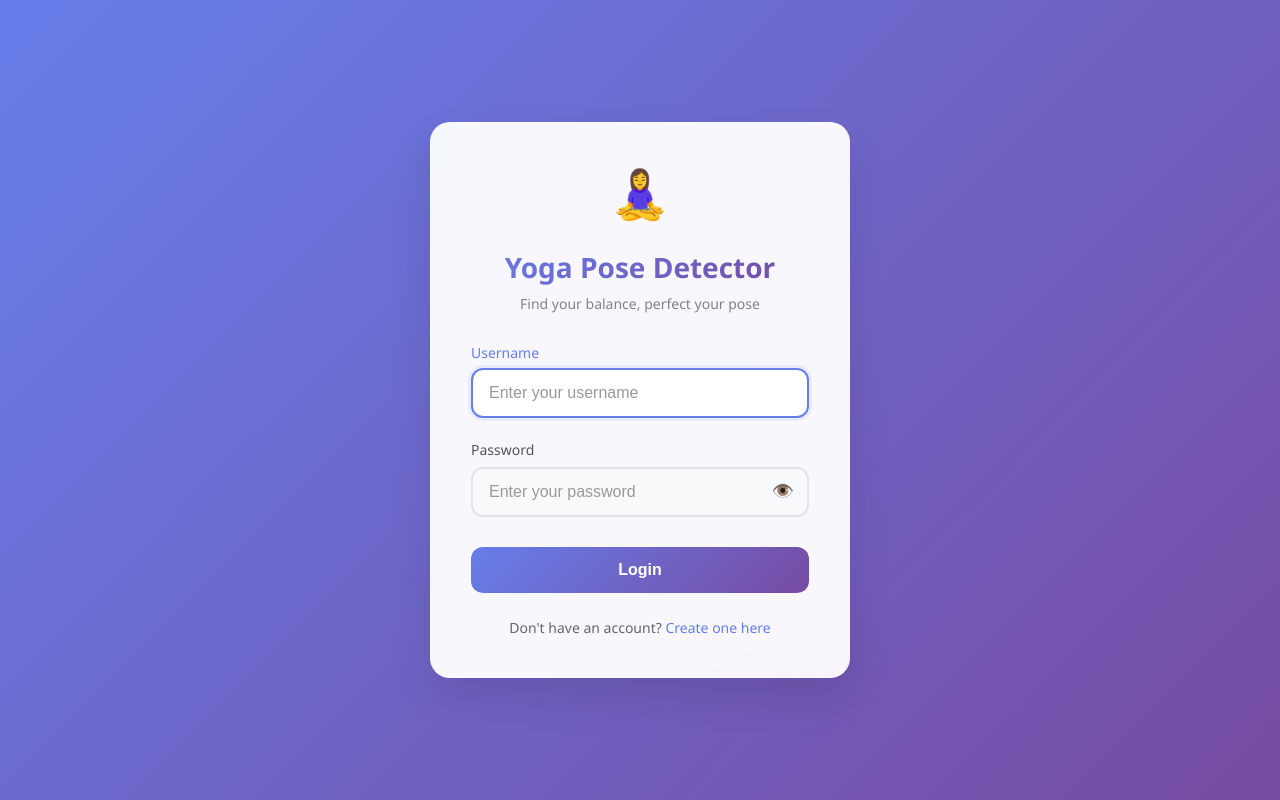
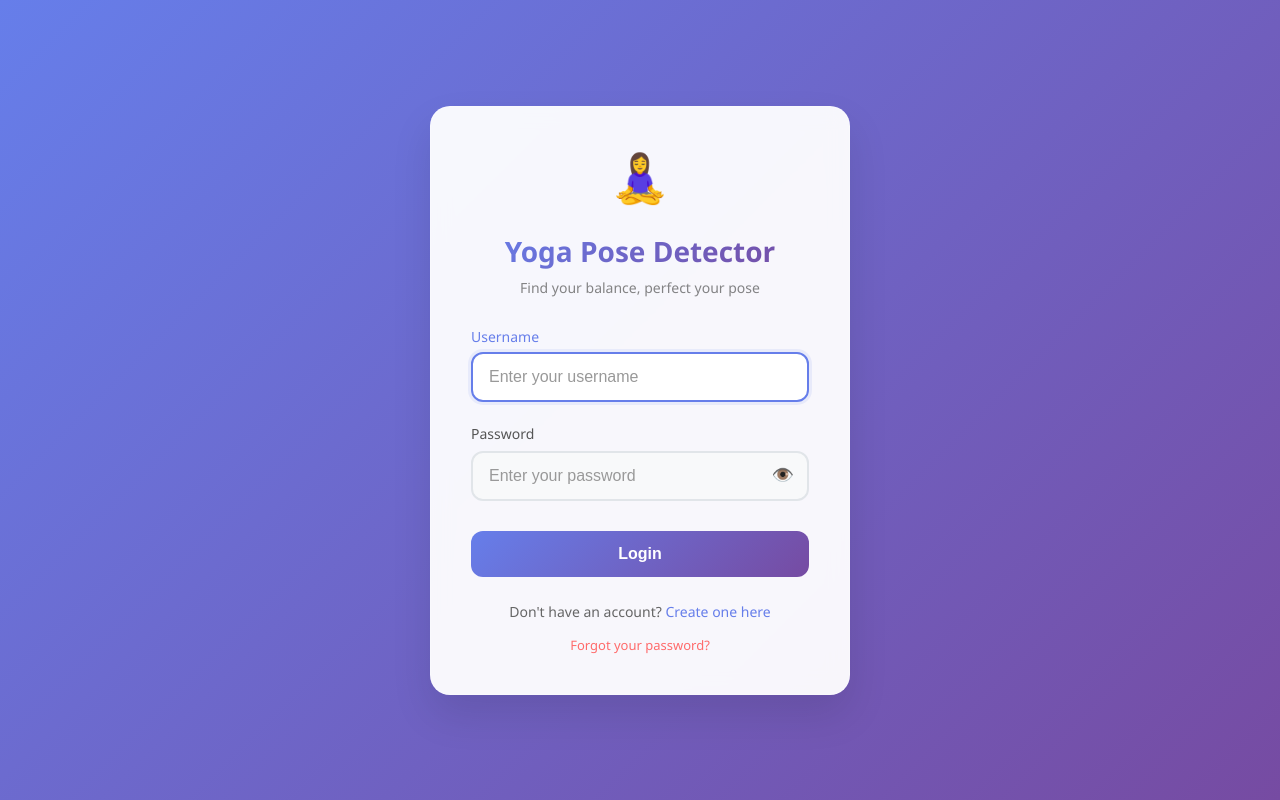
Before and after one commit to Bheemangowda2405/yoga-trainer-using-aiml, a Flask app: page /login in a window 1280 px wide. Run offline with Flask 3, Linux system fonts and the light colour scheme; parts of the project's set-up code (start-up, migrations or seed data) failed here and were passed over.

Commit message:
feat:added forgot password option

```diff
--- a/app/static/css/style-login.css
+++ b/app/static/css/style-login.css
@@ -121,6 +121,25 @@ body {
 
 .register-link a:hover {
     color: #764ba2;
+    text-decoration: underline;
+}
+
+.forgot-password-link {
+    text-align: center;
+    margin-top: 15px;
+    color: #666;
+    font-size: 13px;
+}
+
+.forgot-password-link a {
+    color: #ff6b6b;
+    text-decoration: none;
+    font-weight: 500;
+    transition: color 0.3s ease;
+}
+
+.forgot-password-link a:hover {
+    color: #ee5a52;
     text-decoration: underline;
 }
 
--- a/app/templates/login.html
+++ b/app/templates/login.html
@@ -43,6 +43,10 @@
             Don't have an account? <a href="{{ url_for('register') }}">Create one here</a>
         </div>
 
+        <div class="forgot-password-link">
+            <a href="{{ url_for('forgot_password') }}">Forgot your password?</a>
+        </div>
+
         <!-- <div class="feature-list">
             <h3>Features</h3>
             <ul>
```
